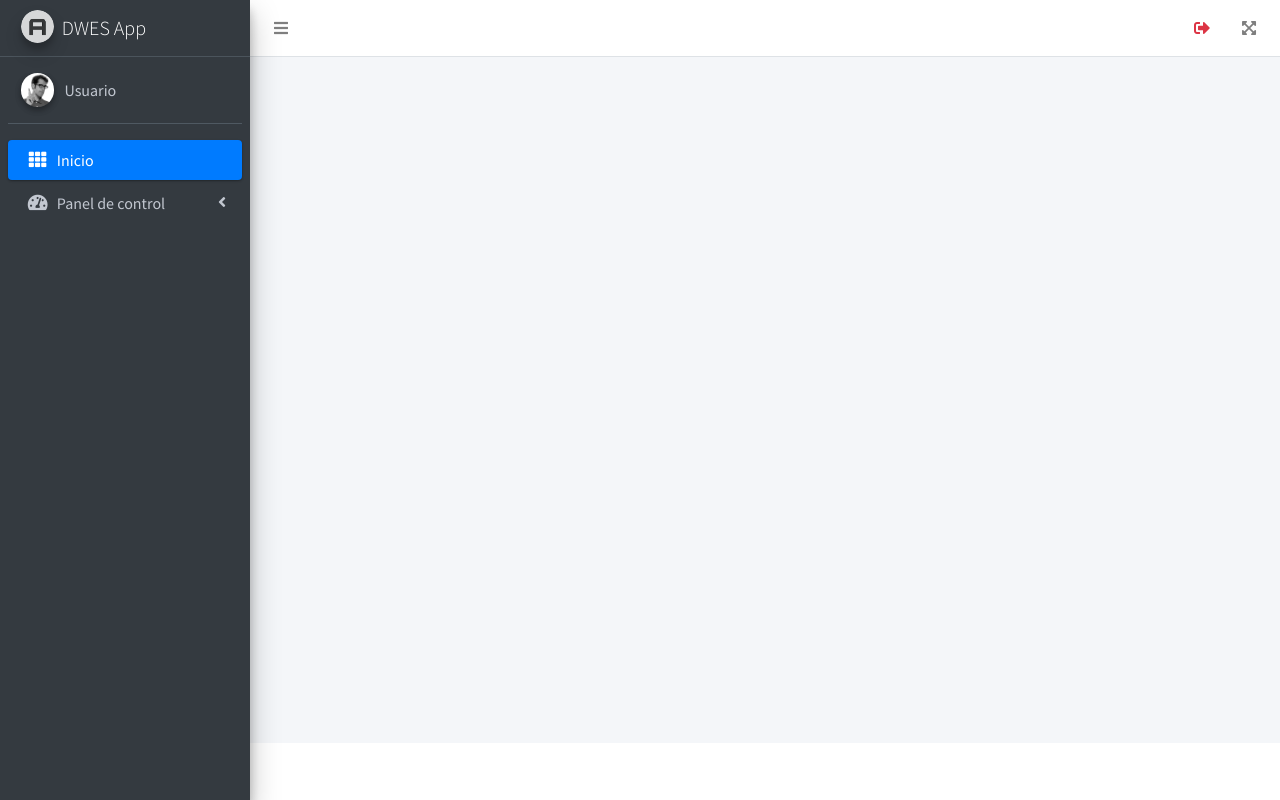
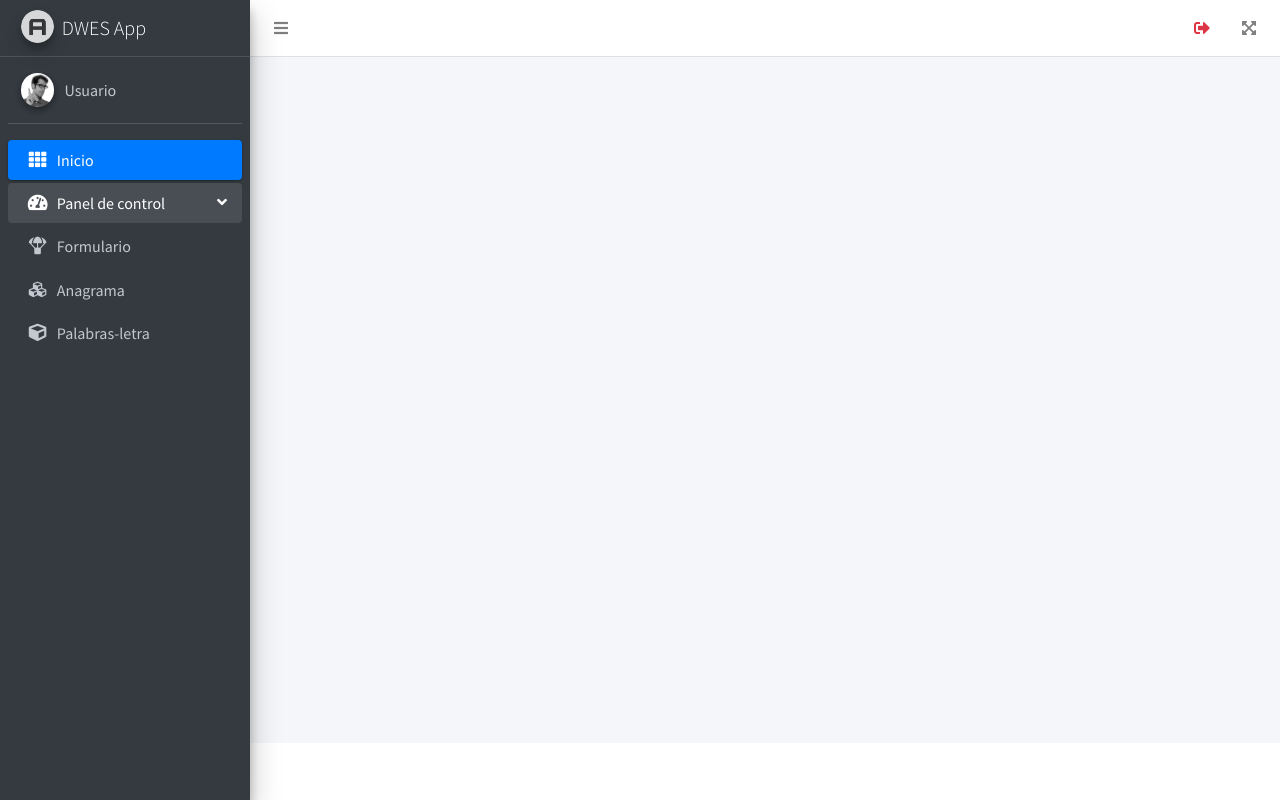
Before and after one commit to DavidCounagoGonzalez/PHP2.0, a PHP site: page /app/Views/templates/header.view.php in a window 1280 px wide. Run offline with PHP 8.4, Linux system fonts and the light colour scheme; some libraries are stand-ins or nearby versions.

Commit message:
Agregamos 405 y menús seleccionados.

```diff
--- a/app/Controllers/AnagramaController.php
+++ b/app/Controllers/AnagramaController.php
@@ -10,6 +10,7 @@ class AnagramaController extends \Com\Daw2\Core\BaseController {
     function mostrarFormulario(){
         $data = [];
         $data['titulo'] = 'Anagrama';
+        $data['seccion'] = 'anagrama';
 
         $this->view->showViews(array('templates/header.view.php', 'anagrama.view.php', 'templates/footer.view.php') , $data);
     }
@@ -17,6 +18,7 @@ class AnagramaController extends \Com\Daw2\Core\BaseController {
     function procesarFormulario() : void{
         $data = [];
         $data['titulo'] = 'Anagrama';
+        $data['seccion'] = 'anagrama';
         $data['input'] = filter_input_array(INPUT_POST, FILTER_SANITIZE_SPECIAL_CHARS);
 
         $data['errores'] = $this->checkForm($_POST);
--- a/app/Controllers/FormularioExamenController.php
+++ b/app/Controllers/FormularioExamenController.php
@@ -7,6 +7,7 @@ class FormularioExamenController extends \Com\Daw2\Core\BaseController {
     function mostrarFormulario() : void{
         $data = [];
         $data['titulo'] = 'Formulario examen';
+        $data['seccion'] = 'formulario';
 
         $this->view->showViews(array('templates/header.view.php', 'formulario.view.php', 'templates/footer.view.php'), $data);
     }
@@ -14,6 +15,7 @@ class FormularioExamenController extends \Com\Daw2\Core\BaseController {
     function procesarFormulario() : void{
         $data = [];
         $data['titulo'] = 'Formulario examen';
+        $data['seccion'] = 'anagrama';
 
         $data['errores'] = $this->checkForm($_POST);
 
--- a/app/Controllers/PrimeraLetraPalabrasController.php
+++ b/app/Controllers/PrimeraLetraPalabrasController.php
@@ -10,6 +10,7 @@ class PrimeraLetraPalabrasController extends \Com\Daw2\Core\BaseController {
     function mostrarFormulario() : void{
         $data = [];
         $data['titulo'] = 'Contador palabras';
+        $data['seccion'] = 'letra-palabras';
 
         $this->view->showViews(array('templates/header.view.php', 'primeraletra.view.php', 'templates/footer.view.php') , $data);
     }
@@ -17,6 +18,7 @@ class PrimeraLetraPalabrasController extends \Com\Daw2\Core\BaseController {
     function procesarFormulario() : void{
         $data = [];
         $data['titulo'] = 'Contador palabras';
+        $data['seccion'] = 'letra-palabras';
         $data['errores'] = $this->checkForm($_POST);
         $data['input'] = filter_input_array(INPUT_POST, FILTER_SANITIZE_SPECIAL_CHARS);
         if(count($data['errores']) == 0){
--- a/app/Views/error404.php
+++ b/app/Views/error.php
@@ -1,7 +1,7 @@
 <div class="row">
     <div class="col-12">
         <div class="alert alert-danger">
-            404. La página buscada no existe.
+            <?php echo $texto; ?>
         </div>
     </div>
 </div>
--- a/app/Views/templates/header.view.php
+++ b/app/Views/templates/header.view.php
@@ -88,7 +88,7 @@
           </li>
             <!-- Add icons to the links using the .nav-icon class
                with font-awesome or any other icon font library -->
-          <li class="nav-item">
+          <li class="nav-item menu-open">
             <a href="#" class="nav-link">
               <i class="nav-icon fas fa-tachometer-alt"></i>
               <p>
@@ -98,21 +98,21 @@
             </a>
             <ul class="nav nav-treeview">
               <li class="nav-item">
-                <a href="#" class="nav-link">
+                <a href="/formulario" class="nav-link <?php echo isset($seccion) && $seccion === 'formulario' ? 'active' : ''; ?>">
                   <i class="fas fa-parachute-box nav-icon"></i>
-                  <p>Proveedores</p>
+                  <p>Formulario</p>
                 </a>
               </li>
               <li class="nav-item">
-                <a href="#" class="nav-link">
+                <a href="/anagrama" class="nav-link <?php echo isset($seccion) && $seccion === 'anagrama' ? 'active' : ''; ?>">
                   <i class="fas fa-cubes nav-icon"></i>
-                  <p>Categorías</p>
+                  <p>Anagrama</p>
                 </a>
               </li>
               <li class="nav-item">
-                <a href="#" class="nav-link">
+                <a href="/letra-palabras" class="nav-link <?php echo isset($seccion) && $seccion === 'letra-palabras' ? 'active' : ''; ?>">
                   <i class="fas fa-cube nav-icon"></i>
-                  <p>Productos</p>
+                  <p>Palabras-letra</p>
                 </a>
               </li>
             </ul>
```
Also changed, not shown: app/Controllers/ErroresController.php (+9 -1 lines), app/Core/FrontController.php (+7 -0 lines).
